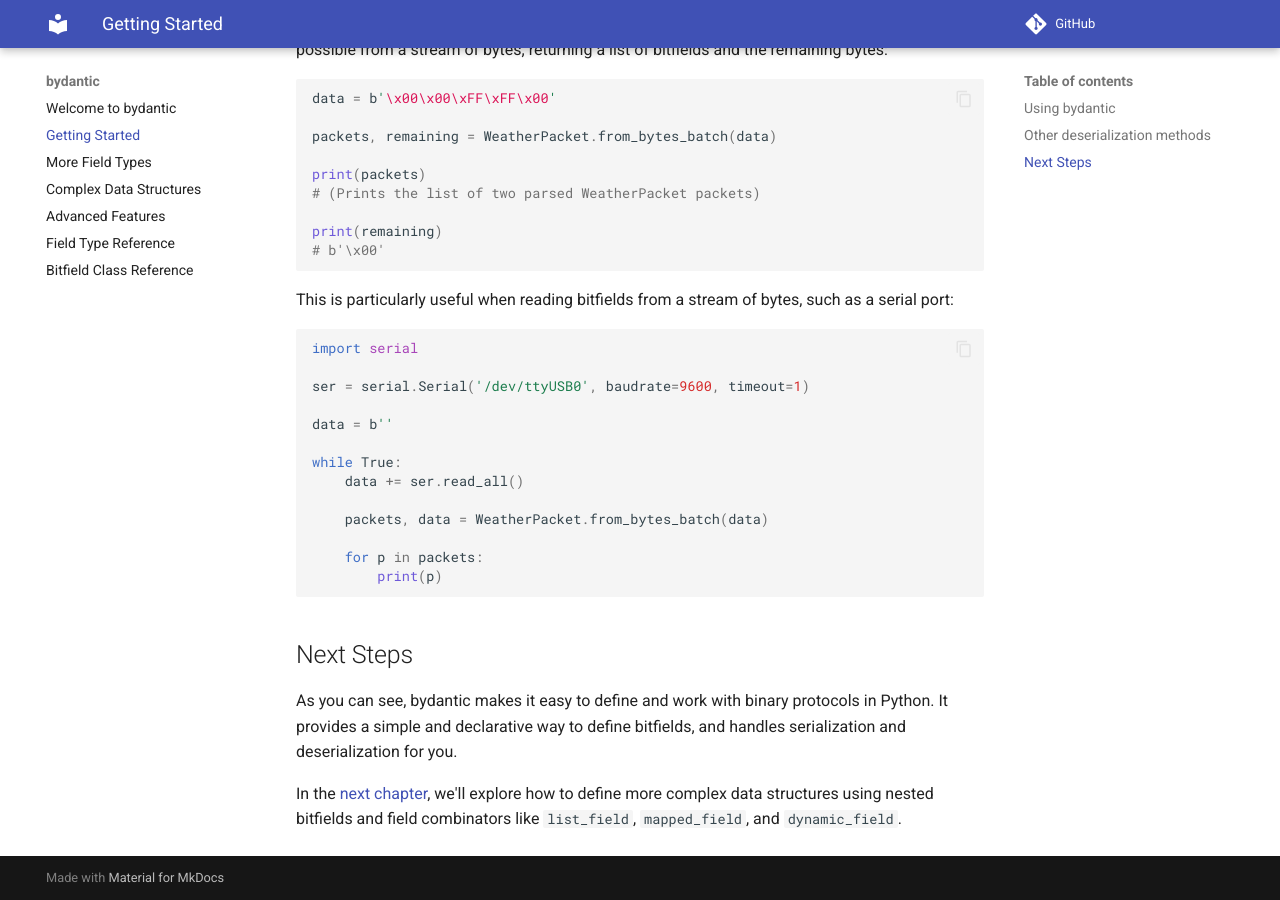
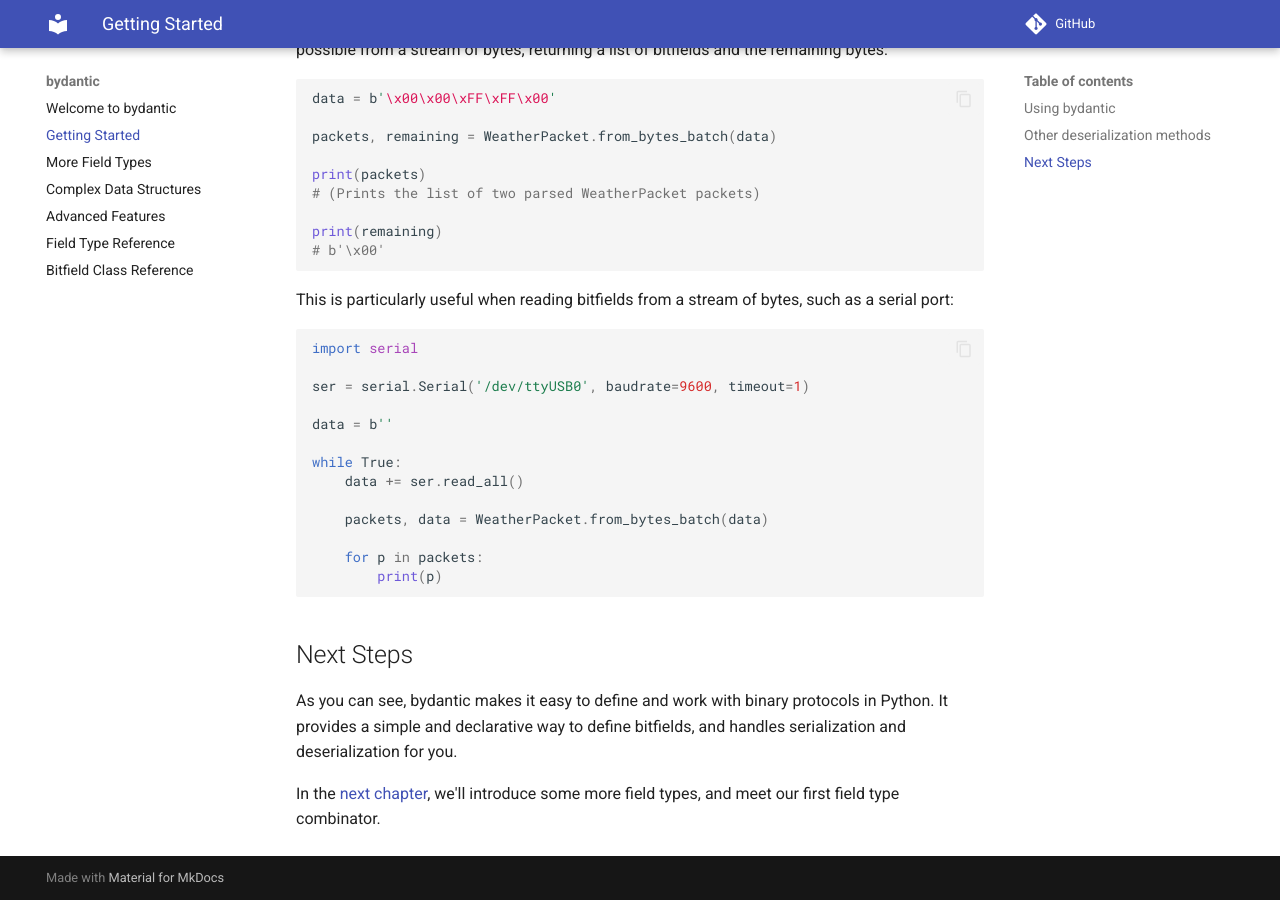
Before and after one commit to khusmann/bydantic, an MkDocs documentation site: the page built from docs/getting-started.md, in a window 1280 px wide and 900 px high, scrolled down 3953 px. Built offline with MkDocs 1.6.1 and Material for MkDocs 9.7.7, drawn with Linux system fonts in a browser that asks for light colours; comment, search, counter and statistics services are not loaded.

Commit message:
fix reference

```diff
--- a/docs/getting-started.md
+++ b/docs/getting-started.md
@@ -239,6 +239,5 @@ As you can see, bydantic makes it easy to define and work with binary protocols
 in Python. It provides a simple and declarative way to define bitfields, and
 handles serialization and deserialization for you.
 
-In the [next chapter](complex-data-structures.md), we'll explore how to define
-more complex data structures using nested bitfields and field combinators like
-`list_field`, `mapped_field`, and `dynamic_field`.
+In the [next chapter](more-field-types.md), we'll introduce some more field
+types, and meet our first field type combinator.
```
